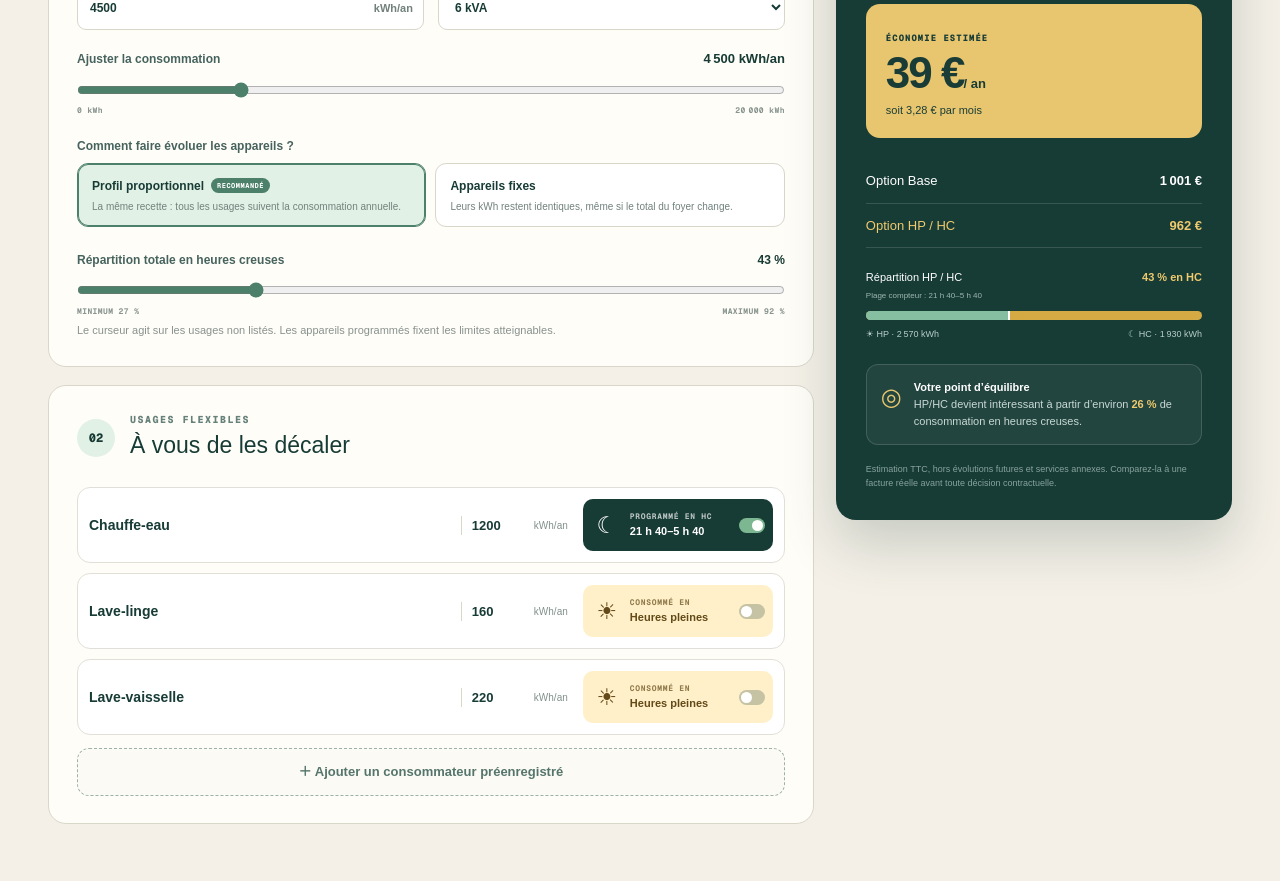
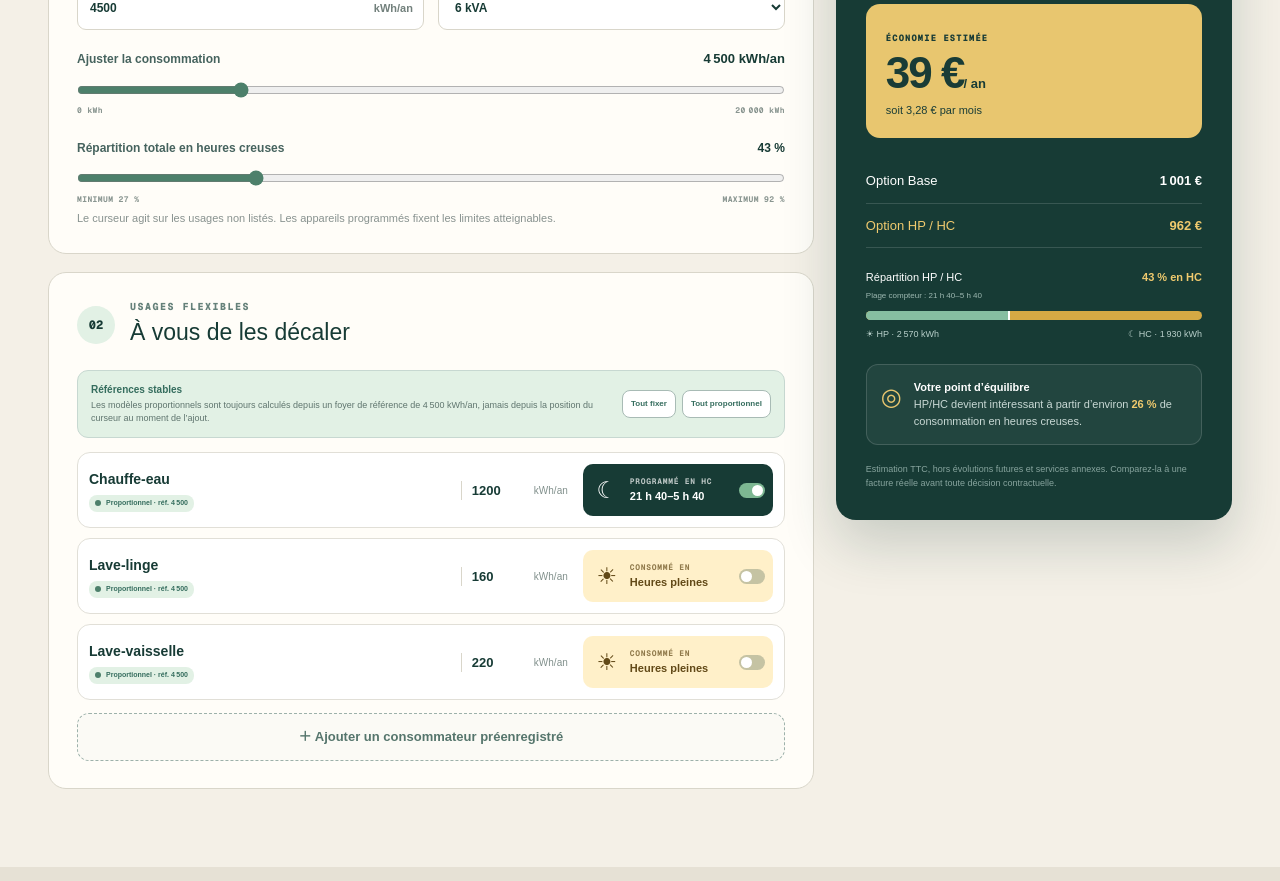
Before and after one commit to niqoz/declic-hc, a Next.js app: page / in a window 1280 px wide. Shown: the part 660-1541 px from the top of the page. Built offline with nearby package versions, Linux system fonts and the light colour scheme.

Commit message:
Use stable appliance consumption references

```diff
--- a/app/globals.css
+++ b/app/globals.css
@@ -81,11 +81,21 @@ input[type="range"] { width:100%; margin:13px 0 0; accent-color:#4d806b; }
 .range-scale { display:flex; justify-content:space-between; margin-top:3px; color:#899590; font:700 8px var(--font-geist-mono),monospace; text-transform:uppercase; letter-spacing:.4px; }
 input[type="range"]:disabled { opacity:.4; cursor:not-allowed; }
 .hint { margin:6px 0 0; color:#88928f; font-size:11px; }
+.behavior-guide { margin:-5px 0 14px; padding:12px 13px; display:flex; justify-content:space-between; align-items:center; gap:14px; border:1px solid #c7d8d1; border-radius:11px; background:var(--mint-soft); }
+.behavior-guide>span { color:#5f756e; font-size:9px; line-height:1.45; }
+.behavior-guide>span strong { display:block; margin-bottom:2px; color:#356d5e; font-size:10px; }
+.behavior-guide>div { flex:0 0 auto; display:flex; gap:6px; }
+.behavior-guide button { padding:7px 8px; border:1px solid #a8bbb5; border-radius:8px; background:white; color:#356d5e; font-size:8px; font-weight:800; cursor:pointer; }
 .appliance-list { display:grid; gap:10px; }
 .appliance { display:grid; grid-template-columns:minmax(110px,1fr) 112px 190px; gap:10px; align-items:center; padding:11px; border:1px solid #e1dfd7; border-radius:13px; background:white; position:relative; }
 .remove { position:absolute; top:-7px; right:-7px; display:none; width:21px; height:21px; padding:0; border:0; border-radius:50%; background:#b25e53; color:white; cursor:pointer; line-height:20px; }
 .appliance:hover .remove,.remove:focus { display:block; }
-.appliance-name { min-width:0; border:0; font-size:14px; font-weight:750; color:var(--ink); background:transparent; }
+.appliance-identity { min-width:0; display:grid; gap:5px; }
+.appliance-name { min-width:0; width:100%; border:0; font-size:14px; font-weight:750; color:var(--ink); background:transparent; }
+.behavior-toggle { width:max-content; max-width:100%; display:flex; align-items:center; gap:5px; overflow:hidden; padding:3px 6px; border:0; border-radius:8px; background:#ece9df; color:#6e7c78; font-size:7px; font-weight:800; white-space:nowrap; text-overflow:ellipsis; cursor:pointer; }
+.behavior-toggle i { flex:0 0 auto; width:6px; height:6px; border-radius:50%; background:#9aaaa5; }
+.behavior-toggle.proportional { background:#e2f1e5; color:#356d5e; }
+.behavior-toggle.proportional i { background:#4d806b; }
 .appliance-energy { display:flex; align-items:center; border-left:1px solid var(--line); padding-left:10px; }
 .appliance-energy input { width:62px; border:0; font-size:13px; font-weight:700; color:var(--ink); background:transparent; }
 .appliance-energy span { color:#81908c; font-size:10px; }
@@ -209,6 +219,7 @@ footer { max-width:1184px; margin:auto; padding:25px 0; display:flex; justify-co
   .setup-panel,.appliance-panel { padding:22px 17px; }
   .two-fields,.tariff-fields { grid-template-columns:1fr; }
   .mode-selector { grid-template-columns:1fr; }
+  .behavior-guide { align-items:flex-start; flex-direction:column; }
   .appliance { grid-template-columns:1fr 100px; }
   .schedule { grid-column:1/-1; }
   .preset-grid { grid-template-columns:1fr; }
--- a/app/page.tsx
+++ b/app/page.tsx
@@ -11,9 +11,9 @@ type Tariff = {
   hcPrice: number;
 };
 
-type Appliance = { id: number; name: string; kwh: number; inOffPeak: boolean };
 type ConsumptionMode = "proportional" | "fixed";
-type AppliancePreset = { name: string; kwh: number; icon: string; detail: string };
+type Appliance = { id: number; name: string; kwh: number; inOffPeak: boolean; mode: ConsumptionMode; referenceKwh: number };
+type AppliancePreset = { name: string; kwh: number; icon: string; detail: string; mode: ConsumptionMode; referenceKwh: number };
 type OffPeakWindow = { id: number; start: string; end: string };
 type InstallPromptEvent = Event & {
   prompt: () => Promise<void>;
@@ -33,20 +33,20 @@ const DEFAULT_TARIFFS: Tariff[] = [
 ];
 
 const DEFAULT_APPLIANCES: Appliance[] = [
-  { id: 1, name: "Chauffe-eau", kwh: 1200, inOffPeak: true },
-  { id: 2, name: "Lave-linge", kwh: 160, inOffPeak: false },
-  { id: 3, name: "Lave-vaisselle", kwh: 220, inOffPeak: false },
+  { id: 1, name: "Chauffe-eau", kwh: 1200, inOffPeak: true, mode: "proportional", referenceKwh: 4500 },
+  { id: 2, name: "Lave-linge", kwh: 160, inOffPeak: false, mode: "proportional", referenceKwh: 4500 },
+  { id: 3, name: "Lave-vaisselle", kwh: 220, inOffPeak: false, mode: "proportional", referenceKwh: 4500 },
 ];
 
 const APPLIANCE_PRESETS: AppliancePreset[] = [
-  { name: "Chauffe-eau", kwh: 1200, icon: "♨", detail: "Ballon électrique" },
-  { name: "Véhicule électrique", kwh: 2000, icon: "⚡", detail: "Recharge à domicile" },
-  { name: "Pompe de piscine", kwh: 900, icon: "≈", detail: "Filtration programmable" },
-  { name: "Ballon thermodynamique", kwh: 500, icon: "◌", detail: "Eau chaude optimisée" },
-  { name: "Lave-linge", kwh: 160, icon: "◉", detail: "Cycles différés" },
-  { name: "Lave-vaisselle", kwh: 220, icon: "◇", detail: "Cycles différés" },
-  { name: "Sèche-linge", kwh: 300, icon: "◎", detail: "Cycles programmables" },
-  { name: "Climatisation pilotée", kwh: 600, icon: "❄", detail: "Préclimatisation" },
+  { name: "Chauffe-eau", kwh: 1200, icon: "♨", detail: "Ballon électrique", mode: "proportional", referenceKwh: 4500 },
+  { name: "Véhicule électrique", kwh: 2000, icon: "⚡", detail: "Recharge à domicile", mode: "fixed", referenceKwh: 4500 },
+  { name: "Pompe de piscine", kwh: 900, icon: "≈", detail: "Filtration programmable", mode: "fixed", referenceKwh: 4500 },
+  { name: "Ballon thermodynamique", kwh: 500, icon: "◌", detail: "Eau chaude optimisée", mode: "proportional", referenceKwh: 4500 },
+  { name: "Lave-linge", kwh: 160, icon: "◉", detail: "Cycles différés", mode: "proportional", referenceKwh: 4500 },
+  { name: "Lave-vaisselle", kwh: 220, icon: "◇", detail: "Cycles différés", mode: "proportional", referenceKwh: 4500 },
+  { name: "Sèche-linge", kwh: 300, icon: "◎", detail: "Cycles programmables", mode: "proportional", referenceKwh: 4500 },
+  { name: "Climatisation pilotée", kwh: 600, icon: "❄", detail: "Préclimatisation", mode: "proportional", referenceKwh: 4500 },
 ];
 
 const DEFAULT_HC_WINDOWS: OffPeakWindow[] = [
@@ -59,6 +59,7 @@ const DEFAULT_HC_WINDOWS: OffPeakWindow[] = [
 const euros = new Intl.NumberFormat("fr-FR", { style: "currency", currency: "EUR", maximumFractionDigits: 0 });
 const preciseEuros = new Intl.NumberFormat("fr-FR", { style: "currency", currency: "EUR", minimumFractionDigits: 2 });
 const number = new Intl.NumberFormat("fr-FR", { maximumFractionDigits: 0 });
+const HOUSEHOLD_REFERENCE_KWH = 4500;
 const clamp = (value: number, min: number, max: number) => Math.min(max, Math.max(min, Number.isFinite(value) ? value : min));
 const validTime = (value: unknown): value is string => typeof value === "string" && /^([01]\d|2[0-3]):[0-5]\d$/.test(value);
 const timeToMinutes = (value: string) => {
@@ -85,8 +86,6 @@ export default function Home() {
   const [annualKwh, setAnnualKwh] = useState(4500);
   const [backgroundHcShare, setBackgroundHcShare] = useState(25);
   const [appliances, setAppliances] = useState<Appliance[]>(DEFAULT_APPLIANCES);
-  const [consumptionMode, setConsumptionMode] = useState<ConsumptionMode>("proportional");
-  const [recipeReferenceKwh, setRecipeReferenceKwh] = useState(4500);
   const [tariffsOpen, setTariffsOpen] = useState(false);
   const [notice, setNotice] = useState("");
   const [installPrompt, setInstallPrompt] = useState<InstallPromptEvent | null>(null);
@@ -105,7 +104,23 @@ export default function Home() {
         if (Number.isFinite(state.power)) setPower(state.power);
         if (Number.isFinite(state.annualKwh)) setAnnualKwh(state.annualKwh);
         if (Number.isFinite(state.backgroundHcShare)) setBackgroundHcShare(state.backgroundHcShare);
-        if (Array.isArray(state.appliances)) setAppliances(state.appliances);
+        if (Array.isArray(state.appliances)) {
+          const savedAnnualKwh = Number.isFinite(state.annualKwh) && state.annualKwh > 0 ? state.annualKwh : 4500;
+          const legacyReferenceKwh = Number.isFinite(state.recipeReferenceKwh) && state.recipeReferenceKwh > 0 ? state.recipeReferenceKwh : savedAnnualKwh;
+          const legacyScale = state.consumptionMode === "proportional" ? savedAnnualKwh / legacyReferenceKwh : 1;
+          setAppliances(state.appliances.map((appliance: Partial<Appliance>, index: number) => {
+            const hasIndividualMode = appliance.mode === "fixed" || appliance.mode === "proportional";
+            const matchingPreset = APPLIANCE_PRESETS.find((preset) => preset.name === appliance.name);
+            return {
+              id: Number.isFinite(appliance.id) ? Number(appliance.id) : index + 1,
+              name: typeof appliance.name === "string" ? appliance.name : `Usage ${index + 1}`,
+              kwh: hasIndividualMode ? Math.max(0, Number(appliance.kwh) || 0) : matchingPreset?.kwh ?? Math.max(0, Number(appliance.kwh) || 0) * legacyScale,
+              inOffPeak: Boolean(appliance.inOffPeak),
+              mode: hasIndividualMode ? appliance.mode as ConsumptionMode : matchingPreset?.mode ?? "fixed",
+              referenceKwh: Number.isFinite(appliance.referenceKwh) && Number(appliance.referenceKwh) > 0 ? Number(appliance.referenceKwh) : matchingPreset?.referenceKwh ?? savedAnnualKwh,
+            };
+          }));
+        }
         if (Array.isArray(state.offPeakWindows)) {
           const savedWindows = state.offPeakWindows
             .filter((window: Partial<OffPeakWindow>) => validTime(window.start) && validTime(window.end))
@@ -113,12 +128,6 @@ export default function Home() {
           if (savedWindows.length) setOffPeakWindows(savedWindows);
         }
         if (Number.isFinite(state.activeOffPeakWindowId)) setActiveOffPeakWindowId(state.activeOffPeakWindowId);
-        if (state.consumptionMode === "fixed" || state.consumptionMode === "proportional") {
-          setConsumptionMode(state.consumptionMode);
-          if (Number.isFinite(state.recipeReferenceKwh) && state.recipeReferenceKwh > 0) setRecipeReferenceKwh(state.recipeReferenceKwh);
-        } else if (Number.isFinite(state.annualKwh) && state.annualKwh > 0) {
-          setRecipeReferenceKwh(state.annualKwh);
-        }
       }
     } catch { /* Les valeurs par défaut restent actives. */ }
     if ("serviceWorker" in navigator) {
@@ -147,8 +156,8 @@ export default function Home() {
   }, []);
 
   useEffect(() => {
-    localStorage.setItem("hphc-simulator-state", JSON.stringify({ tariffs, power, annualKwh, backgroundHcShare, appliances, consumptionMode, recipeReferenceKwh, offPeakWindows, activeOffPeakWindowId }));
-  }, [tariffs, power, annualKwh, backgroundHcShare, appliances, consumptionMode, recipeReferenceKwh, offPeakWindows, activeOffPeakWindowId]);
+    localStorage.setItem("hphc-simulator-state", JSON.stringify({ tariffs, power, annualKwh, backgroundHcShare, appliances, offPeakWindows, activeOffPeakWindowId }));
+  }, [tariffs, power, annualKwh, backgroundHcShare, appliances, offPeakWindows, activeOffPeakWindowId]);
 
   useEffect(() => {
     if (!offPeakWindows.some((window) => window.id === activeOffPeakWindowId)) setActiveOffPeakWindowId(offPeakWindows[0].id);
@@ -157,9 +166,8 @@ export default function Home() {
   const activeTariff = tariffs.find((tariff) => tariff.power === power) ?? tariffs[0];
   const activeOffPeakWindow = offPeakWindows.find((window) => window.id === activeOffPeakWindowId) ?? offPeakWindows[0];
   const effectiveAppliances = useMemo(() => {
-    const scale = consumptionMode === "proportional" && recipeReferenceKwh > 0 ? annualKwh / recipeReferenceKwh : 1;
-    return appliances.map((appliance) => ({ ...appliance, kwh: appliance.kwh * scale }));
-  }, [annualKwh, appliances, consumptionMode, recipeReferenceKwh]);
+    return appliances.map((appliance) => ({ ...appliance, kwh: appliance.kwh * (appliance.mode === "proportional" && appliance.referenceKwh > 0 ? annualKwh / appliance.referenceKwh : 1) }));
+  }, [annualKwh, appliances]);
 
   const results = useMemo(() => {
     const declaredFlexible = effectiveAppliances.reduce((sum, appliance) => sum + Math.max(0, appliance.kwh), 0);
@@ -192,33 +200,43 @@ export default function Home() {
   }
 
   function updateApplianceKwh(id: number, displayedKwh: number) {
-    const storedKwh = consumptionMode === "proportional" && annualKwh > 0
-      ? displayedKwh * recipeReferenceKwh / annualKwh
-      : displayedKwh;
+    const appliance = appliances.find((item) => item.id === id);
+    if (!appliance) return;
+    const storedKwh = appliance.mode === "proportional" && annualKwh > 0 ? displayedKwh * appliance.referenceKwh / annualKwh : displayedKwh;
     updateAppliance(id, { kwh: Math.max(0, storedKwh) });
   }
 
-  function changeConsumptionMode(nextMode: ConsumptionMode) {
-    if (nextMode === consumptionMode) return;
-    if (nextMode === "fixed") {
-      setAppliances(effectiveAppliances);
-    } else {
-      setRecipeReferenceKwh(Math.max(annualKwh, 1));
-    }
-    setConsumptionMode(nextMode);
+  function changeApplianceMode(id: number, nextMode: ConsumptionMode) {
+    const displayed = effectiveAppliances.find((appliance) => appliance.id === id);
+    if (!displayed || displayed.mode === nextMode) return;
+    updateAppliance(id, {
+      kwh: nextMode === "proportional" && annualKwh > 0 ? displayed.kwh * HOUSEHOLD_REFERENCE_KWH / annualKwh : displayed.kwh,
+      mode: nextMode,
+      referenceKwh: HOUSEHOLD_REFERENCE_KWH,
+    });
   }
 
-  function storedKwhFromDisplayed(displayedKwh: number) {
-    return consumptionMode === "proportional" && annualKwh > 0 ? displayedKwh * recipeReferenceKwh / annualKwh : displayedKwh;
+  function setAllApplianceModes(nextMode: ConsumptionMode) {
+    setAppliances((current) => current.map((appliance) => {
+      const displayed = effectiveAppliances.find((item) => item.id === appliance.id) ?? appliance;
+      return {
+        ...appliance,
+        kwh: nextMode === "proportional" && annualKwh > 0 ? displayed.kwh * HOUSEHOLD_REFERENCE_KWH / annualKwh : displayed.kwh,
+        mode: nextMode,
+        referenceKwh: HOUSEHOLD_REFERENCE_KWH,
+      };
+    }));
   }
 
   function addAppliance(preset?: AppliancePreset) {
-    const model = preset ?? { name: "Nouvel usage", kwh: 150 };
+    const model = preset ?? { name: "Nouvel usage", kwh: 150, mode: "fixed" as ConsumptionMode, referenceKwh: Math.max(annualKwh, 1) };
     setAppliances((current) => [...current, {
       id: Date.now() + Math.random(),
       name: model.name,
-      kwh: storedKwhFromDisplayed(model.kwh),
+      kwh: model.kwh,
       inOffPeak: true,
+      mode: model.mode,
+      referenceKwh: model.referenceKwh,
     }]);
   }
 
@@ -324,17 +342,6 @@ export default function Home() {
               <input aria-label="Consommation annuelle en kilowattheures" type="range" min="0" max={annualSliderMax} step="100" value={annualKwh} onInput={(e) => setAnnualKwh(Number(e.currentTarget.value))} />
               <small><span>0 kWh</span><span>{number.format(annualSliderMax)} kWh</span></small>
             </label>
-            <fieldset className="mode-selector">
-              <legend>Comment faire évoluer les appareils ?</legend>
-              <button type="button" className={consumptionMode === "proportional" ? "active" : ""} onClick={() => changeConsumptionMode("proportional")}>
-                <span>Profil proportionnel <b>Recommandé</b></span>
-                <small>La même recette : tous les usages suivent la consommation annuelle.</small>
-              </button>
-              <button type="button" className={consumptionMode === "fixed" ? "active" : ""} onClick={() => changeConsumptionMode("fixed")}>
-                <span>Appareils fixes</span>
-                <small>Leurs kWh restent identiques, même si le total du foyer change.</small>
-              </button>
-            </fieldset>
             <label className="range-label"><span>Répartition totale en heures creuses <strong>{results.share.toFixed(0)} %</strong></span><input type="range" min={results.minShare} max={results.maxShare} step="1" value={results.share} disabled={results.backgroundKwh <= 0} onInput={(e) => setTotalHcShare(Number(e.currentTarget.value))} /></label>
             <div className="range-scale"><span>Minimum {results.minShare.toFixed(0)} %</span><span>Maximum {results.maxShare.toFixed(0)} %</span></div>
             <p className="hint">Le curseur agit sur les usages non listés. Les appareils programmés fixent les limites atteignables.</p>
@@ -342,9 +349,10 @@ export default function Home() {
 
           <section className="panel appliance-panel">
             <div className="step-heading"><span>02</span><div><p>USAGES FLEXIBLES</p><h2>À vous de les décaler</h2></div></div>
+            <div className="behavior-guide"><span><strong>Références stables</strong>Les modèles proportionnels sont toujours calculés depuis un foyer de référence de 4 500 kWh/an, jamais depuis la position du curseur au moment de l’ajout.</span><div><button type="button" onClick={() => setAllApplianceModes("fixed")}>Tout fixer</button><button type="button" onClick={() => setAllApplianceModes("proportional")}>Tout proportionnel</button></div></div>
             <div className="appliance-list">{appliances.map((appliance, index) => <article className="appliance" key={appliance.id}>
               <button className="remove" aria-label={`Retirer ${appliance.name}`} onClick={() => setAppliances((current) => current.filter((item) => item.id !== appliance.id))}>×</button>
-              <input className="appliance-name" aria-label="Nom de l’usage" value={appliance.name} onChange={(e) => updateAppliance(appliance.id, { name: e.target.value })} />
+              <div className="appliance-identity"><input className="appliance-name" aria-label="Nom de l’usage" value={appliance.name} onChange={(e) => updateAppliance(appliance.id, { name: e.target.value })} /><button type="button" className={`behavior-toggle ${appliance.mode}`} onClick={() => changeApplianceMode(appliance.id, appliance.mode === "fixed" ? "proportional" : "fixed")}><i />{appliance.mode === "fixed" ? "Valeur fixe" : `Proportionnel · réf. ${number.format(appliance.referenceKwh)}`}</button></div>
               <div className="appliance-energy"><input aria-label={`Consommation annuelle de ${appliance.name}`} type="number" min="0" step="10" value={Math.round(effectiveAppliances[index].kwh)} onChange={(e) => updateApplianceKwh(appliance.id, Number(e.target.value))} /><span>kWh/an</span></div>
               <button className={`schedule ${appliance.inOffPeak ? "scheduled" : ""}`} onClick={() => updateAppliance(appliance.id, { inOffPeak: !appliance.inOffPeak })}><span className="schedule-icon">{appliance.inOffPeak ? "☾" : "☀"}</span><span><small>{appliance.inOffPeak ? "PROGRAMMÉ EN HC" : "CONSOMMÉ EN"}</small>{appliance.inOffPeak ? `${formatTime(activeOffPeakWindow.start)}–${formatTime(activeOffPeakWindow.end)}` : "Heures pleines"}</span><i /></button>
             </article>)}</div>
@@ -354,7 +362,7 @@ export default function Home() {
               <div className="preset-grid">
                 {APPLIANCE_PRESETS.map((preset) => <button type="button" key={preset.name} onClick={() => addAppliance(preset)}>
                   <span className="preset-icon">{preset.icon}</span>
-                  <span><strong>{preset.name}</strong><small>{preset.detail} · {number.format(preset.kwh)} kWh/an</small></span>
+                  <span><strong>{preset.name}</strong><small>{preset.detail} · {number.format(preset.kwh)} kWh/an {preset.mode === "proportional" ? `à ${number.format(preset.referenceKwh)} kWh foyer` : "fixes"}</small></span>
                   <b>＋</b>
                 </button>)}
               </div>
```
